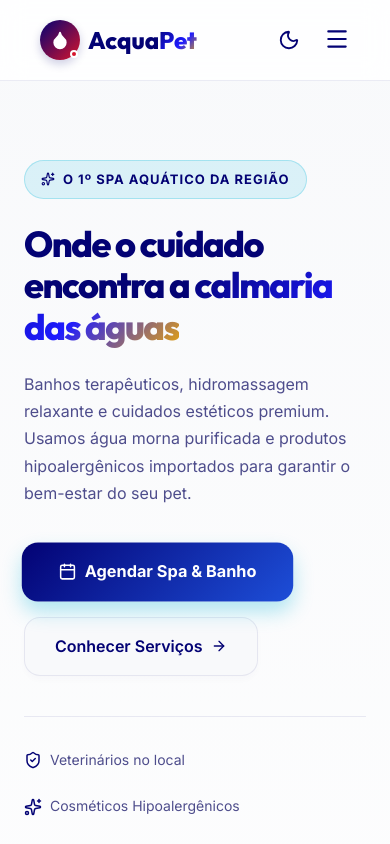
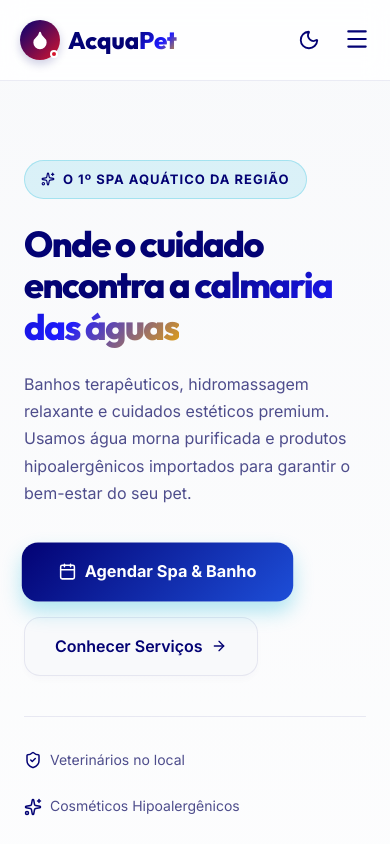
Before and after one commit to rodolfodiegosilva/acqua-pet, a React (Vite) app: page / in a window 390 px wide. Shown: the top 844 px of the page. Built offline with nearby package versions, Linux system fonts and the light colour scheme.

Commit message:
ensure absolute responsiveness on header padding

```diff
--- a/src/components/Header.tsx
+++ b/src/components/Header.tsx
@@ -16,16 +16,7 @@ export const Header: React.FC = () => {
       zIndex: 1000,
       transition: 'var(--transition-smooth)'
     }}>
-      <div style={{
-        width: '100%',
-        boxSizing: 'border-box',
-        padding: '0 40px',
-        display: 'flex',
-        alignItems: 'center',
-        justifyContent: 'space-between',
-        height: '80px',
-        gap: '40px'
-      }}>
+      <div className="header-container">
         {/* Bloco Agrupado à Esquerda: Logo + Navegação */}
         <div style={{
           display: 'flex',
@@ -208,9 +199,23 @@ export const Header: React.FC = () => {
         </div>
       )}
 
-      {/* CSS embutido para controlar responsividade sem Tailwind */}
       <style>{`
+        .header-container {
+          width: 100%;
+          box-sizing: border-box;
+          padding: 0 20px;
+          display: flex;
+          align-items: center;
+          justify-content: space-between;
+          height: 80px;
+          gap: 20px;
+        }
+
         @media (min-width: 768px) {
+          .header-container {
+            padding: 0 40px;
+            gap: 40px;
+          }
           .desktop-menu {
             display: block !important;
           }
```
